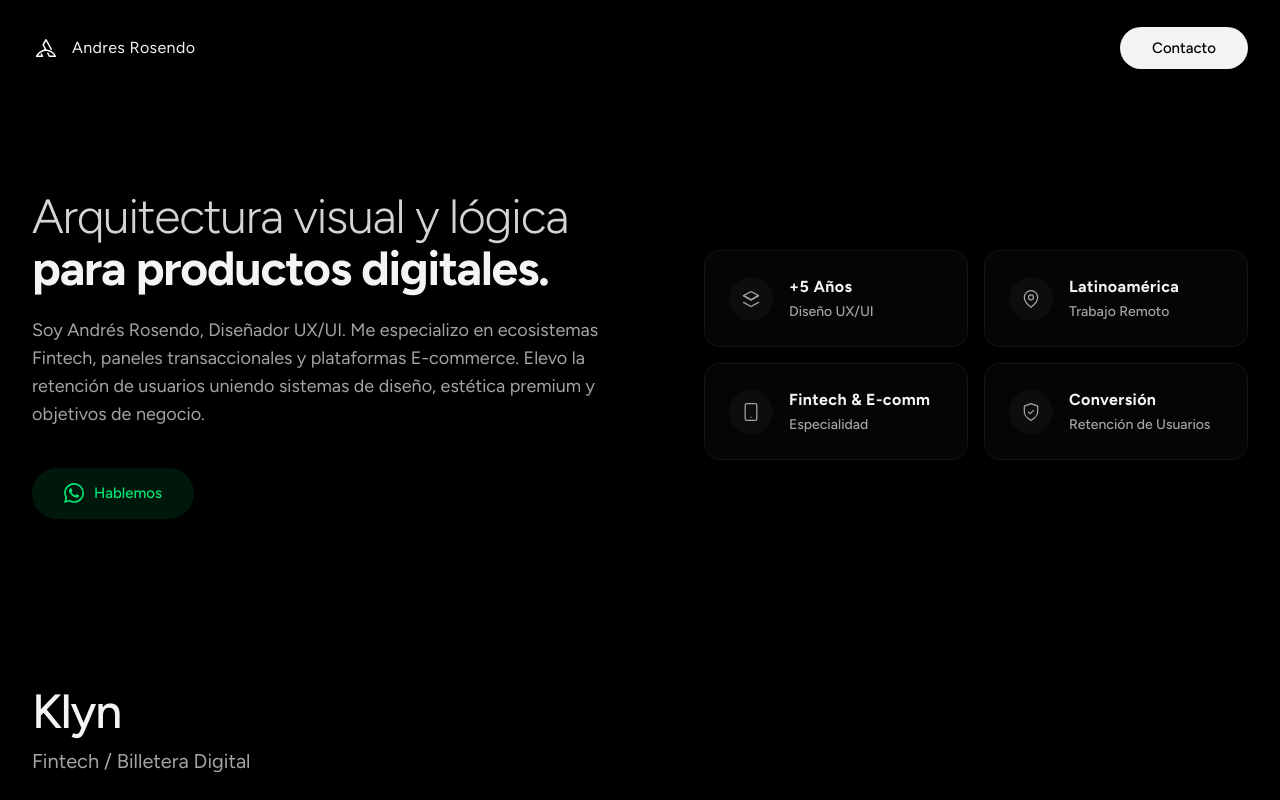
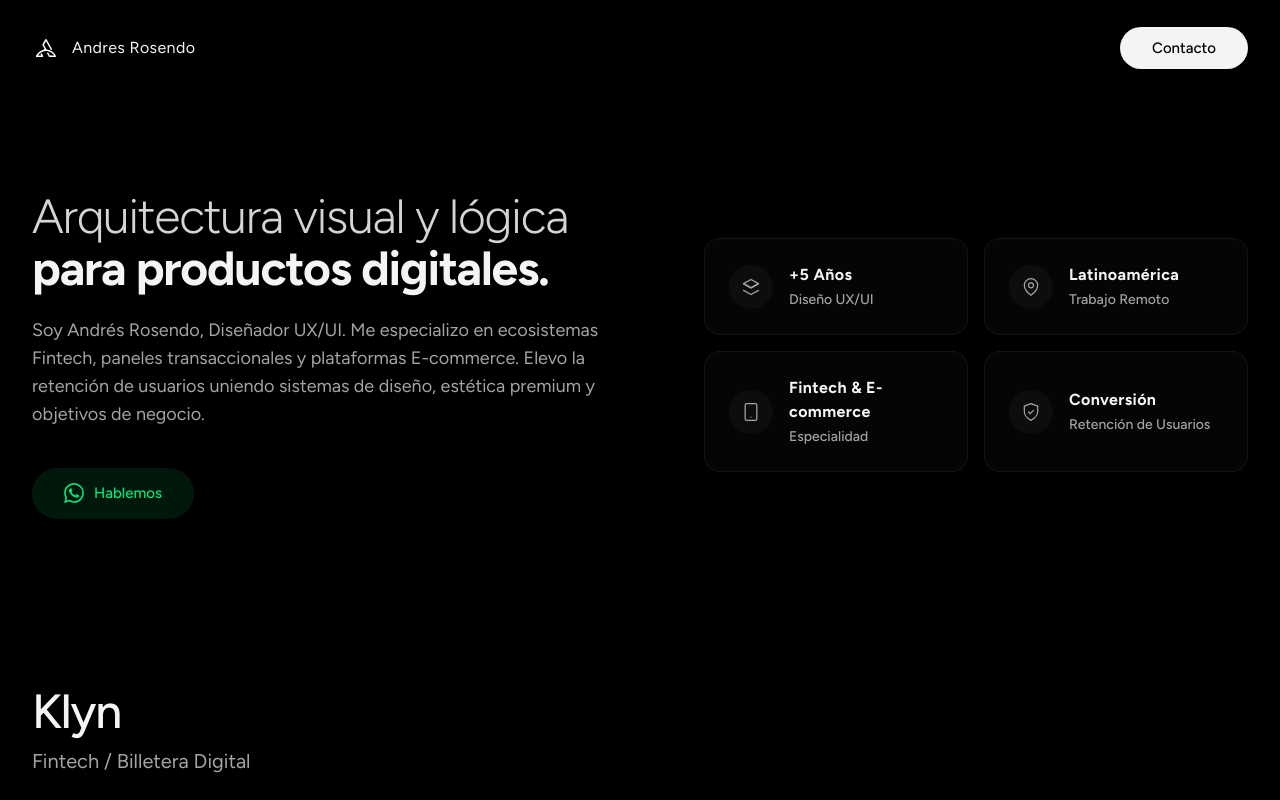
Before and after one commit to rosendojoseandres-dev/rosendodesign, a Next.js app: page / in a window 1280 px wide. Shown: the top 800 px of the page. Built offline with nearby package versions, Linux system fonts and the light colour scheme.

Commit message:
fix: complete E-commerce word in hero card

```diff
--- a/src/components/Hero.tsx
+++ b/src/components/Hero.tsx
@@ -15,7 +15,7 @@ const metrics = [
   },
   {
     icon: <svg width="20" height="20" viewBox="0 0 24 24" fill="none" stroke="currentColor" strokeWidth="1.5" strokeLinecap="round" strokeLinejoin="round" className="text-zinc-400"><rect width="14" height="20" x="5" y="2" rx="2" ry="2"/><path d="M12 18h.01"/></svg>,
-    title: "Fintech & E-comm",
+    title: "Fintech & E-commerce",
     subtitle: "Especialidad"
   },
   {
```
